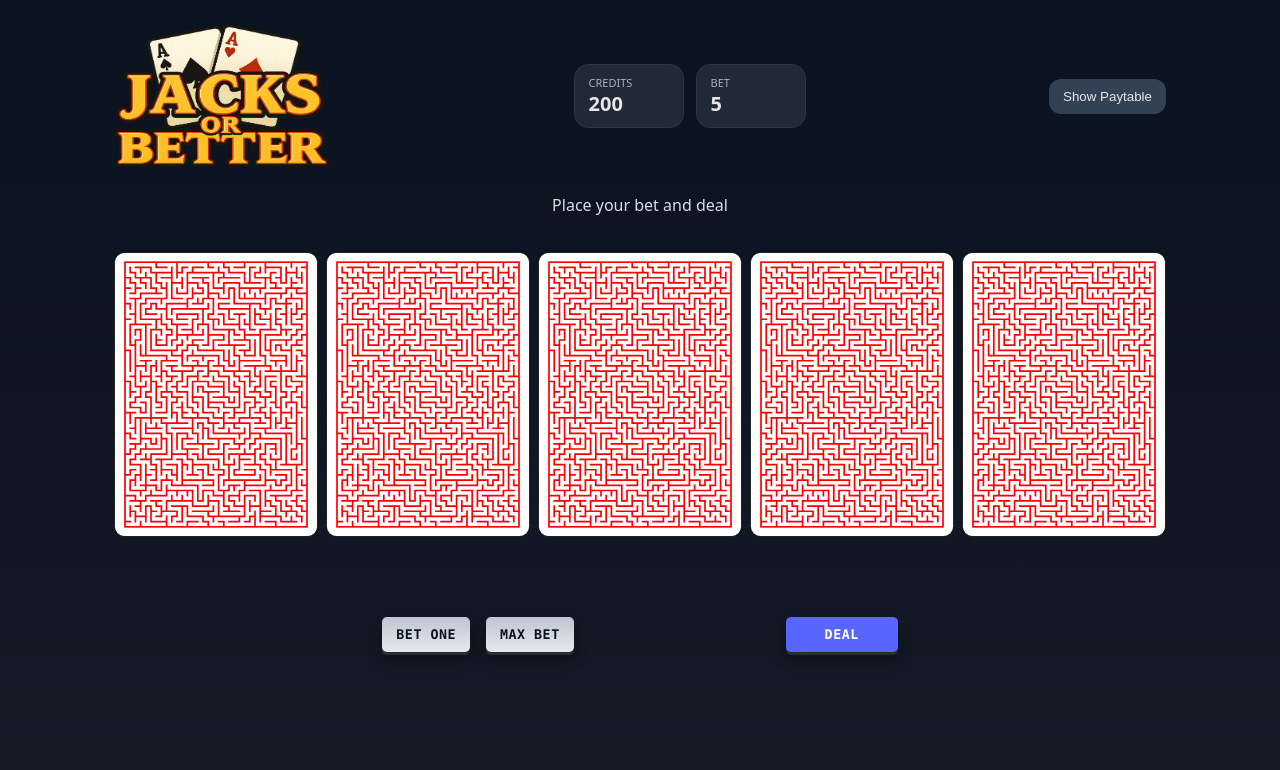
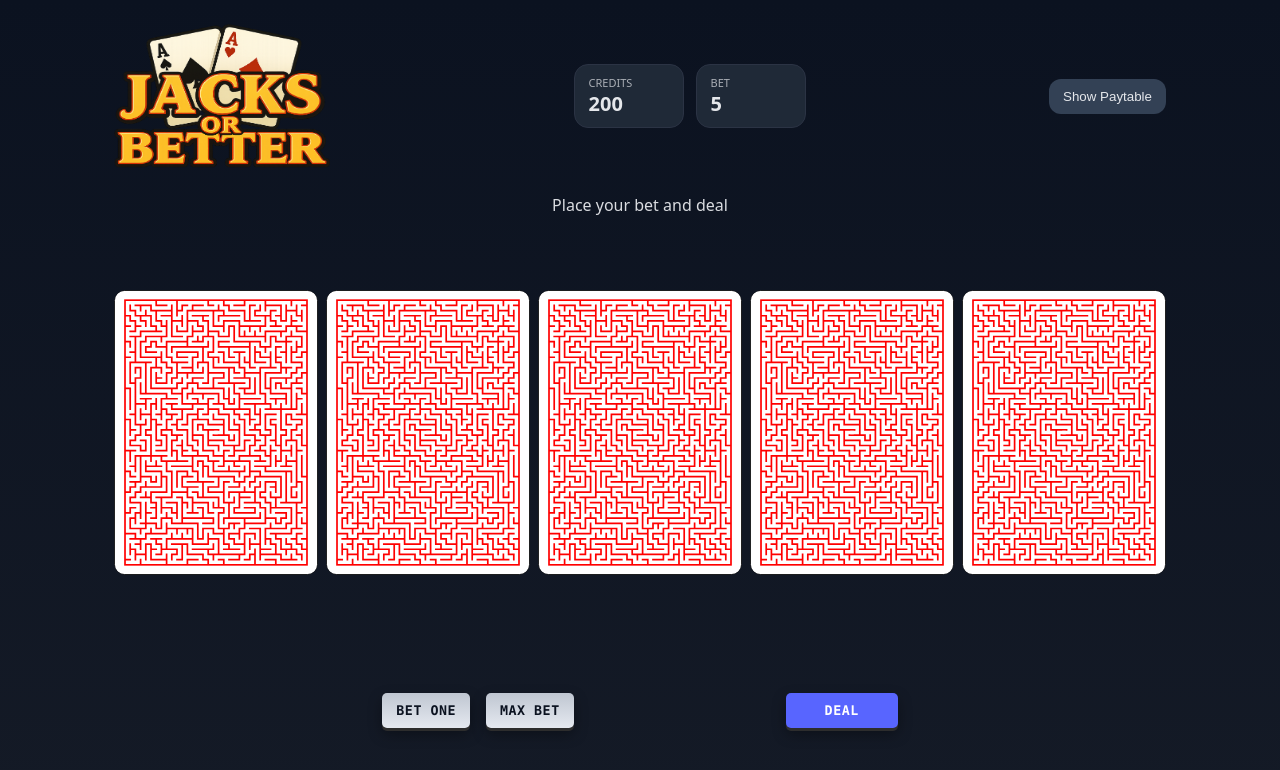
Before and after one commit to mbaturay/Casino-Poker, a React (Vite) app: page / in a window 1280 px wide. Shown: the top 770 px of the page. Built offline with nearby package versions, Linux system fonts and the light colour scheme; a web font is replaced by a local one.

Commit message:
ui(layout): enlarge playfield min-height and padding; overflow visible to avoid card animation cropping

```diff
--- a/src/styles.css
+++ b/src/styles.css
@@ -125,7 +125,7 @@ code{color:#cbd5e1}
 .modal .row .machine-btn{min-width:120px}
 
 /* playfield overlay to center modal above cards */
-.playfield{position:relative;display:flex;align-items:center;justify-content:center;min-height:calc(var(--card-h) + 60px)}
+.playfield{position:relative;display:flex;align-items:center;justify-content:center;min-height:calc(var(--card-h) + 140px);padding:24px 0;overflow:visible}
 .playfield-overlay{position:absolute;inset:0;background:rgba(0,0,0,.4);display:flex;align-items:center;justify-content:center;padding:10px}
 
 /* Temporarily hide Hold/Cancel buttons (keep in DOM for future use) */
```
